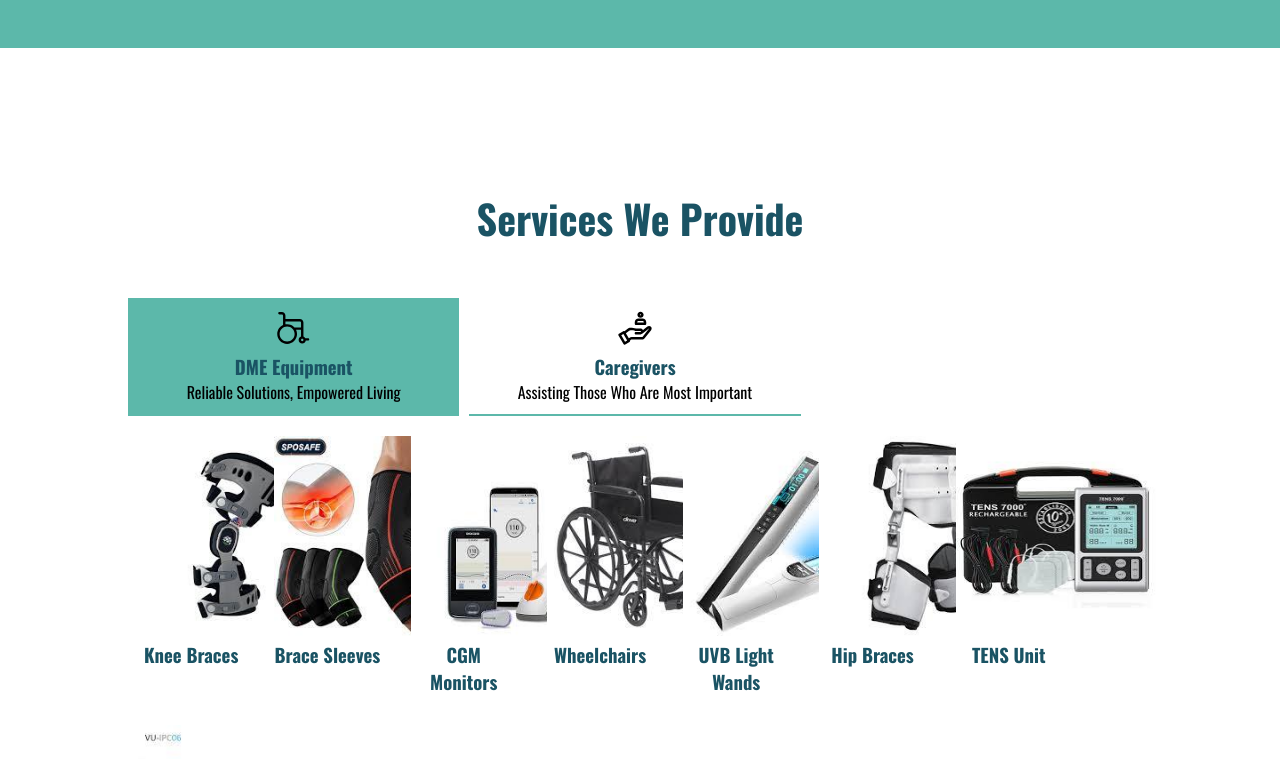
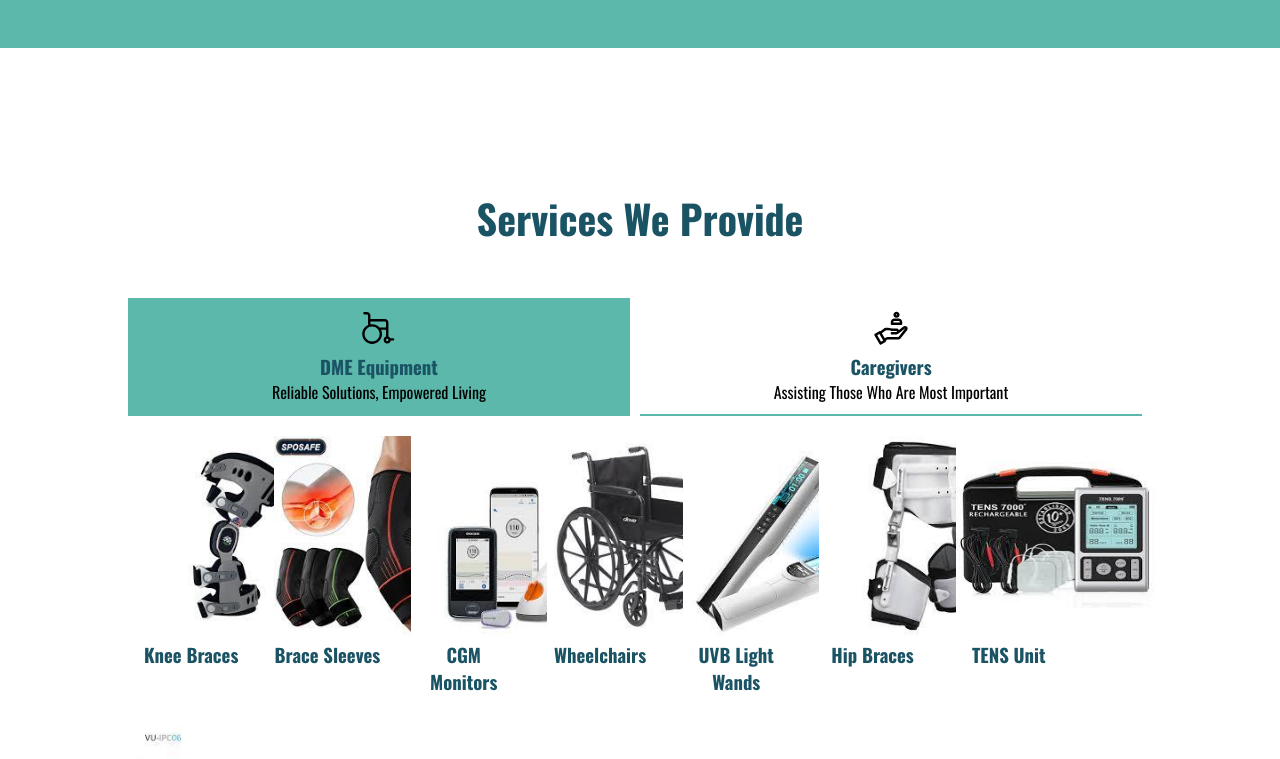
Before and after one commit to MKashanButt/squad-medical-supplies, a Next.js app: page /about in a window 1280 px wide. Shown: the part 2315-3074 px from the top of the page. Built offline with nearby package versions, Linux system fonts and the light colour scheme.

Commit message:
made service tabs 2 instead of 3

```diff
--- a/src/assets/css/About.module.css
+++ b/src/assets/css/About.module.css
@@ -186,7 +186,7 @@
 }
 
 .services .stage .tabs .item {
-    width: calc(100% * (1/3) - 10px);
+    width: calc(100% * (1/2) - 10px);
     padding: 10px;
     background-color: white;
     border-bottom: 2px solid var(--blue);
```
